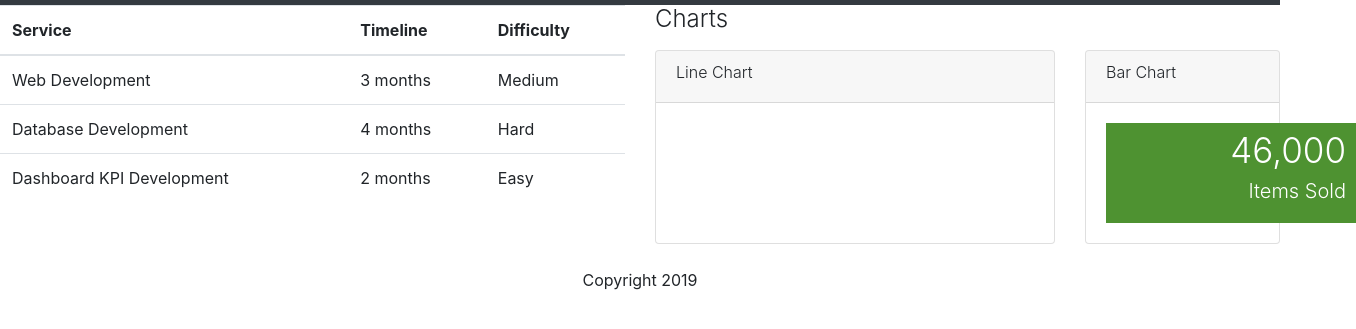
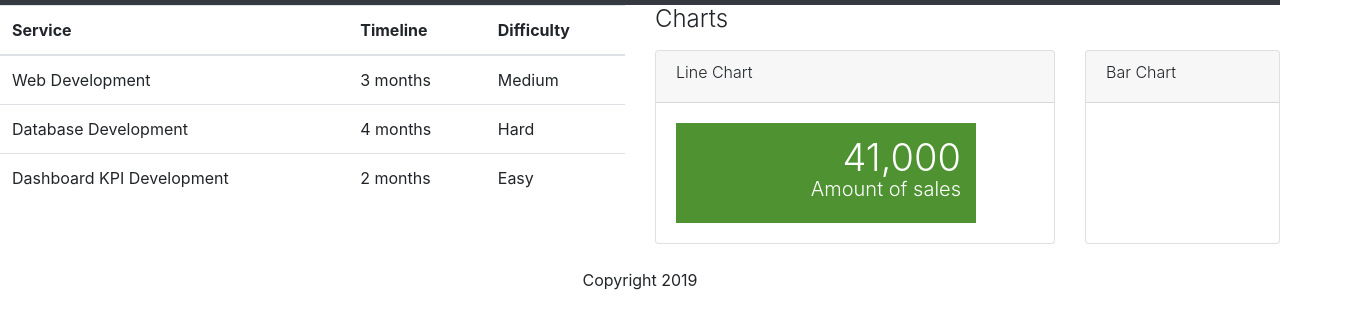
Before and after one commit to mikewrightcharles/svg_kpi, a plain HTML site: page index.html in a window 1280 px wide. Shown: the part 51-380 px from the top of the page, 1356 px wide, since content can reach past the window. Drawn offline with nearby package versions, Linux system fonts and the light colour scheme.

Commit message:
Refactored object to class syntax (ES6)

```diff
--- a/index.html
+++ b/index.html
@@ -102,195 +102,96 @@
 
 <script>
 
+class KPI{
+    constructor(height, width, color){
+        this.height = height || 100;
+        this.width = width || 200;
+        this.color = color || "black";
 
+        var top_padding, side_padding, text_orientation;
+        this.top_padding = top_padding || 10;
+        this.side_padding = side_padding || 15;
+        this.text_orientation = text_orientation || "right";
 
+        //Non initial text parameters
+        var text, subtext, text_color, measure_font_size, measure_desc_font_size;
+        this.text = text || "0,000";
+        this.subtext = subtext || "measure name";
+        this.text_color = text_color || "white";
+        this.measure_font_size = measure_font_size || 38;
+        this.measure_desc_font_size = measure_desc_font_size || 20;
 
-var kpi_1 = new KPI(260, 120, "4E9231");
-kpi_1.height(100);
-kpi_1.width(250);
-kpi_1.top_padding(20);
-kpi_1.side_padding(10);
-kpi_1.text_orientation("right");
-kpi_1.text_color("white");
-kpi_1.add("kpi_area_2");
+        //Grid
+        var kpi_area, left, right, third;
 
+        //var area_id = "kpi_area";
 
-function KPI(set_width, set_height, set_color){
+    }
+    insertInto(id){
+        this.kpi_area = document.createElementNS("http://www.w3.org/2000/svg","svg");
+        this.kpi_area.setAttribute("width", this.width + "px");
+        this.kpi_area.setAttribute("height", this.height + "px");
+        this.kpi_area.setAttribute("style","background-color:" + this.color + ";)");
 
-    this.width = (function(width_in){
-        set_width = width_in;
-    });
-    this.height = (function(height_in){
-        set_height = height_in;
-    });
-    this.text_color = (function(color_in){
-        text_color = color_in;
-    });
-    this.top_padding = (function(set_t_padding){
-        top_padding = set_t_padding;
-    });
-    this.side_padding = (function(set_s_padding){
-        side_padding = set_s_padding;
-    });
-    this.text_orientation = (function(text_o){
-        text_orientation = text_o;
-    });
-    var left, right, third;
-
-    var measure_font_size = 35;
-    var measure_desc_font_size = 20;
-
-    this.add = (function(id){
-        var kpi_area = document.createElementNS("http://www.w3.org/2000/svg","svg");
-        kpi_area.setAttribute("width", set_width + "px");
-        kpi_area.setAttribute("height", set_height + "px");
-        kpi_area.setAttribute("style","background-color:#" + set_color + ";)");
-
-        if (typeof top_padding === 'undefined'){
-            top_padding = 0;
-        }
-        if (typeof side_padding === 'undefined'){
-            side_padding = 0;
-        }
-
-        set_grid(top_padding, side_padding, set_width, kpi_area);
-        text("46,000", measure_font_size, "40", "measure");
-        text("Items Sold", measure_desc_font_size, "70", "measure_desc");
+        this.set_grid(this.top_padding, this.side_padding, this.width);
+        this.set_text(this.text, this.measure_font_size, "measure");
+        this.set_text(this.subtext, this.measure_desc_font_size, "measure_desc");
 
         var paste_area = document.getElementById(id);
-        paste_area.append(kpi_area);
-    });
+        paste_area.append(this.kpi_area);
+    }
+    set_grid(top_padding, side_padding, width){
+        this.left = document.createElementNS("http://www.w3.org/2000/svg","g");
+        var left_x = side_padding;
+        var left_y = top_padding;
+        this.left.setAttribute("transform", "translate(" + left_x + " " + left_y +")");
 
-    function text(text_content, font_size, y_loc, type){
+        this.right = document.createElementNS("http://www.w3.org/2000/svg","g");
+        var right_x = width/2;
+        var right_y = top_padding;
+        this.right.setAttribute("transform", "translate(" + right_x + " " + right_y +")");
+
+        this.third = document.createElementNS("http://www.w3.org/2000/svg","g");
+        var third_x = width - side_padding;
+        var third_y = top_padding;
+        this.third.setAttribute("transform", "translate(" + third_x + " " + third_y +")");
+
+        this.kpi_area.append(this.left);
+        this.kpi_area.append(this.right);
+        this.kpi_area.append(this.third);
+    }
+
+    set_text(text_content, font_size, type){
         var text = document.createElementNS("http://www.w3.org/2000/svg", "text");
-       // var y_pad = this.height - this.padding;
         text.setAttribute("font-weight","300");
         if(type === "measure"){
-            console.log("measure!");
-            text.setAttribute("y", top_padding);
+            text.setAttribute("y", this.measure_font_size);
         }
         if(type === "measure_desc"){
-            console.log("desc!");
-            text.setAttribute("y", measure_font_size + top_padding);
+            text.setAttribute("y", this.measure_font_size + this.measure_desc_font_size + 5);
         }
-        text.setAttribute("font-size",font_size + "px");
+        text.setAttribute("font-size", font_size + "px");
         text.setAttribute("fill", this.text_color);
         text.setAttribute("x","0");
         text.setAttribute("id",type);
         text.textContent = text_content;
         if(this.text_orientation === "left"){
             text.setAttribute("text-anchor","start");
-            right.append(text);
+            this.right.append(text);
         }else{
             text.setAttribute("text-anchor","end");
-            third.append(text);
+            this.third.append(text);
         }
     }
 
-    function set_grid(top_padding, side_padding, width, kpi_area){
-        left = document.createElementNS("http://www.w3.org/2000/svg","g");
-        var left_x = side_padding;
-        var left_y = top_padding;
-        left.setAttribute("transform", "translate(" + left_x + " " + left_y +")");
 
-        right = document.createElementNS("http://www.w3.org/2000/svg","g");
-        //var right_x = side_padding + ((width - (side_padding*2))/2);
-        var right_x = width/2;
-        var right_y = top_padding;
-        right.setAttribute("transform", "translate(" + right_x + " " + right_y +")");
-
-        third = document.createElementNS("http://www.w3.org/2000/svg","g");
-        var third_x = width - side_padding;
-        var third_y = top_padding;
-        third.setAttribute("transform", "translate(" + third_x + " " + third_y +")");
-
-        kpi_area.append(left);
-        kpi_area.append(right);
-        kpi_area.append(third);
-    }
-}
-/*
-var svg_width = 300;
-var svg_height = 120;
-var svg_color = "4E9231";
-var padding = 20;
-
-//var kpi_area = document.getElementById("line_chart");
-var kpi_area = document.createElementNS("http://www.w3.org/2000/svg","svg");
-kpi_area.setAttribute("width", svg_width + "px");
-kpi_area.setAttribute("height", svg_height + "px");
-kpi_area.setAttribute("style","background-color:#" + svg_color + ";)");
-
-//Groups
-var left = document.createElementNS("http://www.w3.org/2000/svg","g");
-var left_x = padding;
-var left_y = padding;
-left.setAttribute("transform", "translate(" + left_x + " " + left_y +")");
-
-var right = document.createElementNS("http://www.w3.org/2000/svg","g");
-var right_y = padding;
-var right_x = padding + ((svg_width - (padding*2))/2);
-right.setAttribute("transform", "translate(" + right_x + " " + right_y +")");
-
-var third = document.createElementNS("http://www.w3.org/2000/svg","g");
-var third_y = padding;
-var third_x = svg_width - padding;
-third.setAttribute("transform", "translate(" + third_x + " " + third_y +")");
-
-//text Orientation
-var text_orientation = "right";
-
-
-var text = document.createElementNS("http://www.w3.org/2000/svg", "text");
-text.setAttribute("font-weight","300");
-text.setAttribute("font-size","2.2rem");
-text.setAttribute("fill","white");
-text.setAttribute("x","0");
-text.setAttribute("y","40");
-text.textContent = "43,190";
-if(text_orientation === "left"){
-    text.setAttribute("text-anchor","start");
-    right.append(text);
-}
-if(text_orientation === "right"){
-    text.setAttribute("text-anchor","end");
-    third.append(text);
 }
 
-var text_desc = document.createElementNS("http://www.w3.org/2000/svg", "text");
-text_desc.setAttribute("font-weight","300");
-text_desc.setAttribute("font-size","1.2rem");
-text_desc.setAttribute("fill","white");
-text_desc.setAttribute("x","0");
-text_desc.setAttribute("y","70");
-text_desc.textContent = "Items Sold";
-if(text_orientation === "left"){
-    text_desc.setAttribute("text-anchor","start");
-    right.append(text_desc);
-}
-if(text_orientation === "right"){
-    text_desc.setAttribute("text-anchor","end");
-    third.append(text_desc);
-}
+var kpi_1 = new KPI(100, 300, "#4E9231");
+kpi_1.text = "41,000";
+kpi_1.subtext = "Amount of sales";
+kpi_1.insertInto("kpi_area");
 
-
-kpi_area.append(left);
-kpi_area.append(right);
-kpi_area.append(third);
-
-
-var paste_area = document.getElementById("kpi_area");
-paste_area.append(kpi_area);
-
-function Text(){
-    this.measure = (function(measure_text){
-        measure = measure_text;
-    });
-    this.color = (function(){
-
-    });
-}
-*/
 </script>
 
 
```
